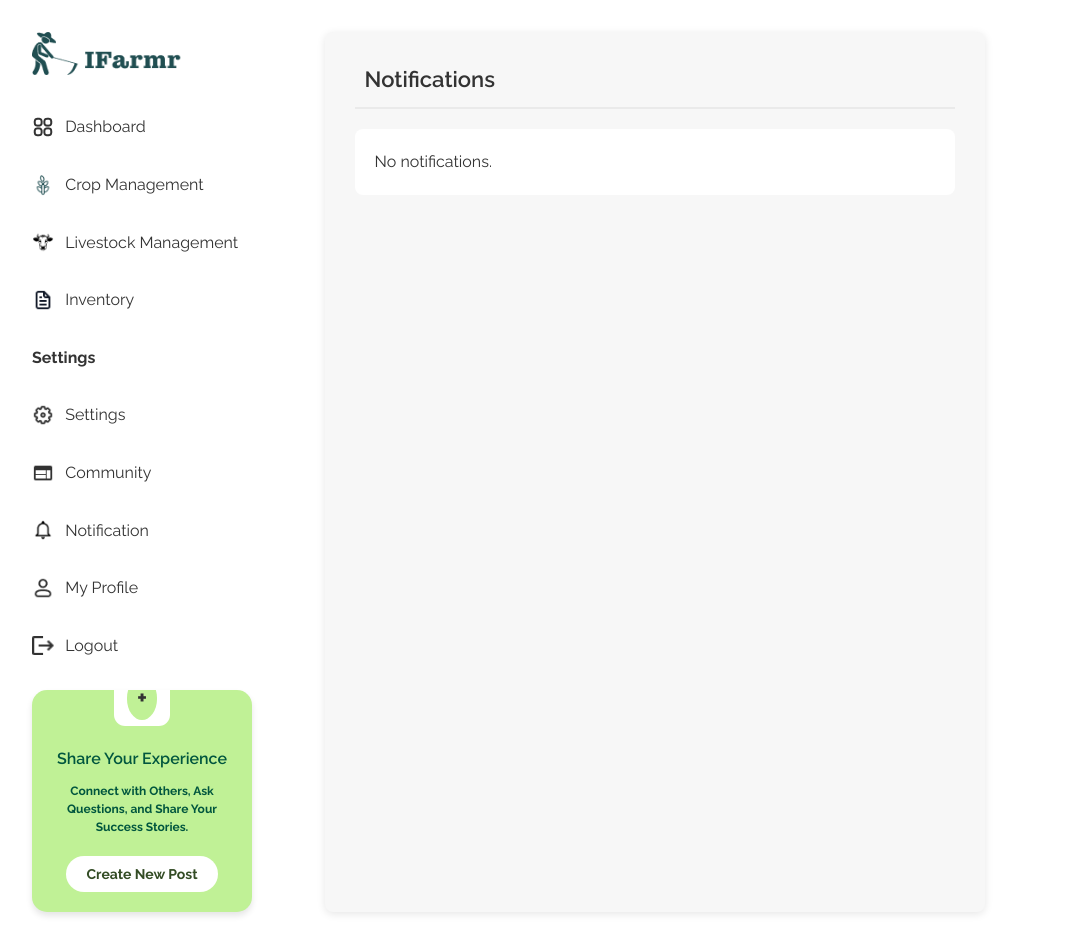
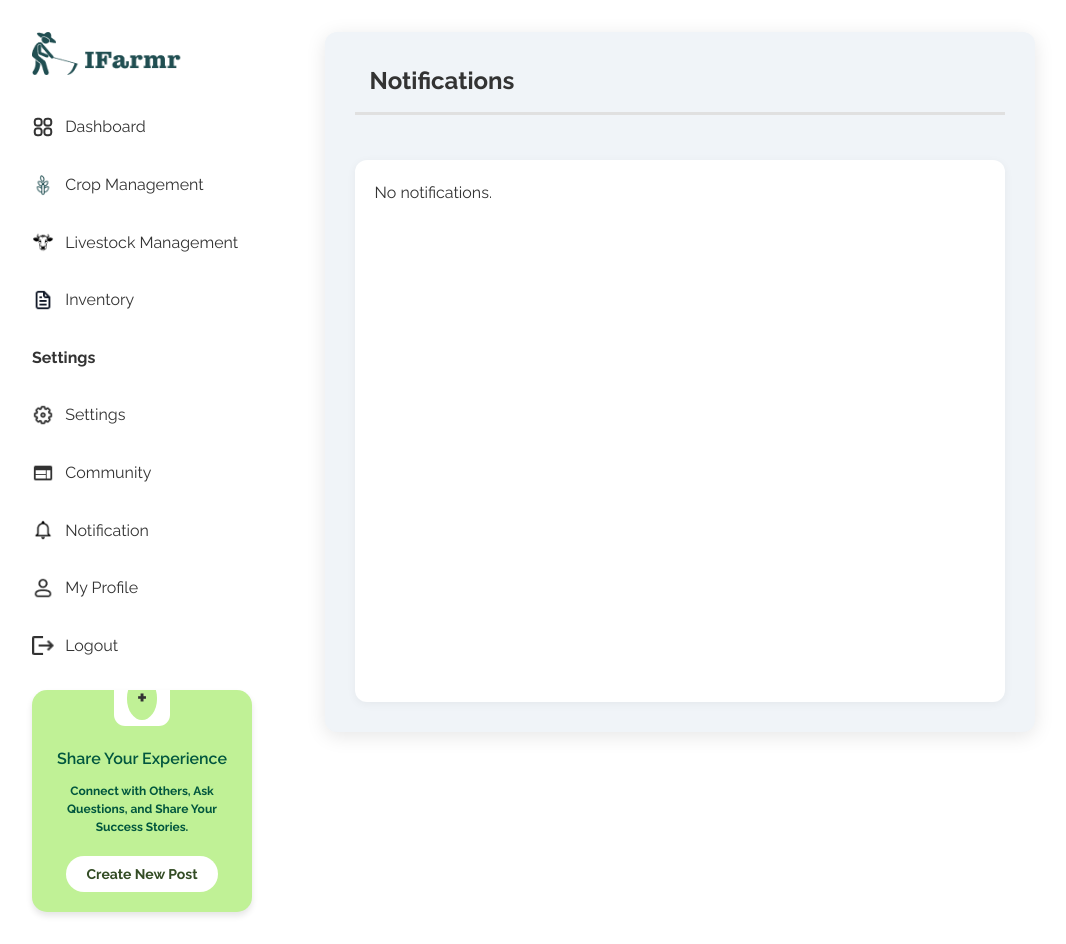
Before and after one commit to simon200ok/ifarmer-frontend-complete, a React (Vite) app: page /homepage/notifications in a window 1280 px wide. Shown: the whole page, without its empty margins (0-1066 px from the left). Built offline with nearby package versions, Linux system fonts and the light colour scheme.

Commit message:
update admin and notification page2

```diff
--- a/src/pages/NotificationPage.css
+++ b/src/pages/NotificationPage.css
@@ -1,74 +1,90 @@
 /* Container */
 .notification-container {
   padding: 30px;
-  background-color: #f7f7f7;
-  border-radius: 8px;
-  max-width: 600px;
+  background-color: #f0f4f8; /* Lighter background for a cleaner look */
+  border-radius: 12px;
+  max-width: 650px;
+  width: 100%; /* Ensure it uses the full available width */
   margin-left: 20px;  /* Align the container to the left */
-  box-shadow: 0 2px 8px rgba(0, 0, 0, 0.1);
+  box-shadow: 0 4px 20px rgba(0, 0, 0, 0.1);
+  height: 80vh; /* Set the height to be a percentage of the viewport */
+  display: flex;
+  flex-direction: column;
+  overflow: hidden;
 }
 
 /* Header */
 .notification-header {
   display: flex;
   align-items: center;
-  font-size: 22px;
-  font-weight: 600;
-  margin-bottom: 20px;
-  padding-bottom: 10px;
-  border-bottom: 2px solid #eaeaea;
+  font-size: 24px;
+  font-weight: 700;
+  margin-bottom: 25px;
+  padding-bottom: 12px;
+  border-bottom: 3px solid #e0e0e0;
+  color: #333;
 }
 
 .notification-header i {
-  margin-right: 10px;
+  margin-right: 15px;
+  font-size: 26px;
+  color: #4CAF50; /* Slightly darker green for bell */
 }
 
 .notification-count {
-  background-color: green;
+  background-color: #4CAF50;
   color: white;
   border-radius: 50%;
-  padding: 5px 12px;
-  margin-left: 10px;
-  font-size: 14px;
+  padding: 8px 14px;
+  margin-left: 15px;
+  font-size: 16px;
+  font-weight: bold;
 }
 
 /* Notification List */
 .notification-list {
+  flex-grow: 1; /* Allow the list to take up the remaining space */
   margin-top: 20px;
   padding: 20px;
   background-color: #fff;
-  border-radius: 8px;
+  border-radius: 12px;
+  overflow-y: auto;   /* Enables vertical scrolling */
+  scrollbar-width: thin; /* Make the scrollbar thinner */
+  scrollbar-color: #888 #f1f1f1; /* Custom scrollbar colors */
+  box-shadow: 0 2px 10px rgba(0, 0, 0, 0.05);
 }
 
+/* Notification Item */
 .notification-item {
   display: flex;
   align-items: flex-start;
-  padding: 15px;
-  border-radius: 6px;
-  margin-bottom: 10px;
+  padding: 18px;
+  border-radius: 10px;
+  margin-bottom: 15px;
   cursor: pointer;
-  transition: background-color 0.3s ease;
+  transition: background-color 0.3s ease, box-shadow 0.2s ease;
   flex-wrap: wrap; /* Allow content to wrap */
 }
 
 .notification-item.unread {
-  background-color: #d4f7d4; /* Light green for unread notifications */
+  background-color: #e7f7e7; /* Light green for unread notifications */
 }
 
 .notification-item.read {
-  background-color: #f9f9f9; /* Light gray for read notifications */
+  background-color: #f4f4f4; /* Light gray for read notifications */
 }
 
 .notification-item:hover {
-  background-color: #eaeaea; /* Hover effect */
+  background-color: #f1f1f1; /* Hover effect */
+  box-shadow: 0 2px 8px rgba(0, 0, 0, 0.1);
 }
 
 /* Notification Number */
 .notification-number {
-  font-size: 18px;
+  font-size: 20px;
   font-weight: bold;
   color: #333;
-  margin-right: 15px;
+  margin-right: 20px;
   flex-shrink: 0; /* Prevent it from shrinking */
 }
 
@@ -78,14 +94,15 @@
 }
 
 .notification-message {
-  font-size: 14px;
+  font-size: 15px;
   color: #555;
+  line-height: 1.5;
 }
 
 .notification-timestamp {
-  font-size: 12px;
+  font-size: 13px;
   color: #aaa;
-  margin-top: 5px;
+  margin-top: 8px;
   white-space: nowrap; /* Prevent timestamp from breaking onto a new line */
 }
 
@@ -93,14 +110,19 @@
 @media (max-width: 768px) {
   .notification-container {
     padding: 20px;
-    margin-left: 20px;  /* Adjust left margin on small screens */
+    margin-left: 15px;  /* Adjust left margin on small screens */
   }
 
   .notification-header {
-    font-size: 20px;
+    font-size: 22px;
+    margin-bottom: 20px;
   }
 
   .notification-list {
     padding: 15px;
   }
+
+  .notification-item {
+    padding: 12px;
+  }
 }
```
